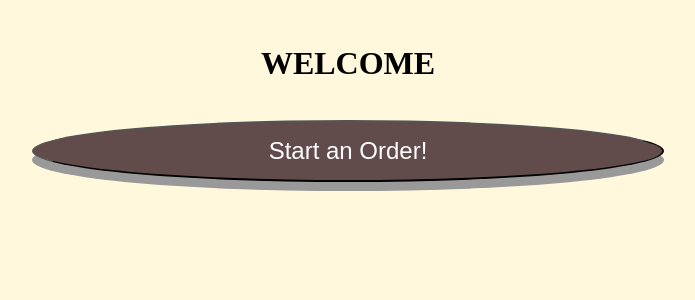
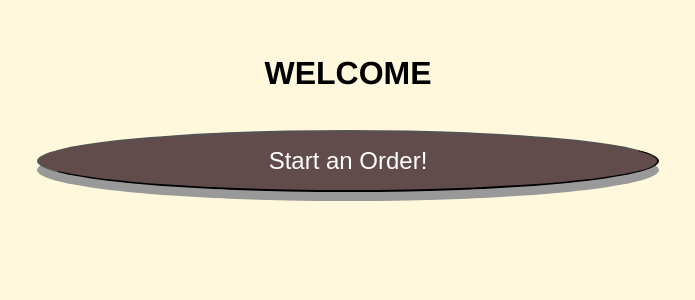
Before and after one commit to lindseyc/coffee2go, a PHP site: page /welcome.html in a window 1280 px wide. Shown: the top 300 px of the page, without its empty margins (292-987 px from the left). Run offline with PHP 8.4, Linux system fonts and the light colour scheme.

Commit message:
modified:   controller/home.css 	modified:   controller/orderPage.php 	modified:   controller/welcome.html

```diff
--- a/controller/home.css
+++ b/controller/home.css
@@ -1,5 +1,4 @@
 button {
-	background-color: rgb(97, 75, 75);
 	font-size: 24px;
 	border-radius: 50%;
 	width: 50%;
@@ -8,14 +7,19 @@ button {
 	cursor: pointer;
 	box-shadow: 0 9px #999;
 	color:white;
-	/*display: inline-block*/
 
 }
 
 body {
 	background:cornsilk;
+	font-family: Helvetica, Arial, sans-serif;
+	padding:10px;
 }
 
 .buttonWrap {
 	text-align: center;
 }
+
+.elements{
+	background-color: rgb(97, 75, 75);
+}
--- a/controller/welcome.html
+++ b/controller/welcome.html
@@ -21,7 +21,7 @@
 	<!-- then put a giant button to "START ORDER" -->
 	<div class="buttonWrap">
 		<a href="orderPage.php">
-			<button>
+			<button class="elements">
 				Start an Order!
 			</button>
 		</a>
```
Also changed, not shown: controller/orderPage.php (+23 -1 lines).
